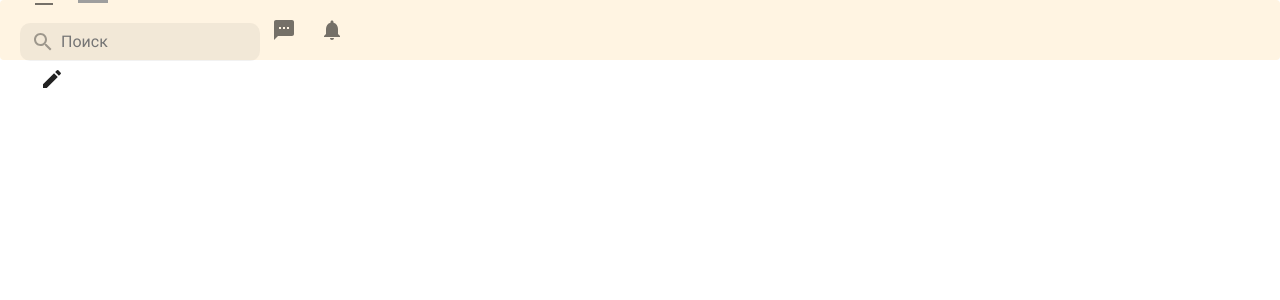
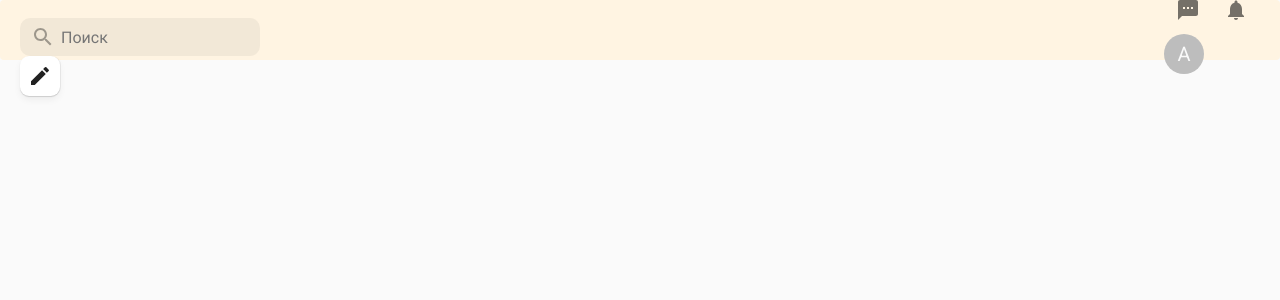
Before and after one commit to kostya-alch/tjurnal, a Next.js app in the folder frontend/: page / in a window 1280 px wide. Shown: the top 300 px of the page. Built offline with nearby package versions, Linux system fonts and the light colour scheme; grey boxes are pictures that could not be loaded.

Commit message:
header finish

```diff
--- a/frontend/components/Header/Header.module.scss
+++ b/frontend/components/Header/Header.module.scss
@@ -1,19 +1,27 @@
 .root {
   display: flex;
   align-items: center;
+  justify-content: space-between;
   background-color: #fff4e2 !important;
   padding: 0 20px;
   height: 60px;
 }
 
+.penButton {
+  width: 40px !important;
+  height: 40px !important;
+  min-width: 40px !important;
+}
+
 .logo {
-  width: 30px;
-  height: 40px;
+  width: 31px;
+  height: 34px;
   margin: 0 20px 0 10px;
 }
 
 .searchBlock {
   position: relative;
+  margin-right: 13px;
 
   :global {
     svg {
@@ -33,6 +41,7 @@
       transition: all 0.2s ease-in-out;
       border: 1px solid transparent;
 
+
       &:hover, &:focus {
         background-color: #fff;
         border-color: darken(#fff4e2, 15%);
--- a/frontend/components/Header/index.tsx
+++ b/frontend/components/Header/index.tsx
@@ -1,5 +1,5 @@
 import { FC } from 'react';
-import { Button, IconButton, Paper } from '@material-ui/core';
+import { Avatar, Button, IconButton, Paper } from '@material-ui/core';
 import Link from 'next/link';
 import SearchIcon from '@material-ui/icons/Search';
 import CreateIcon from '@material-ui/icons/Create';
@@ -26,7 +26,7 @@
           <input placeholder={'Поиск'} />
         </div>
 
-        <Button>
+        <Button className={styles.penButton} variant="contained">
           <CreateIcon />
         </Button>
       </div>
@@ -38,6 +38,11 @@
           {' '}
           <NotificationIcon />
         </IconButton>
+        <Avatar
+          className="ml-10"
+          alt="Avatar"
+          src="https://avatars.mds.yandex.net/i?id=4244360699bdbcc1271a88a804f8c7be_l-4304678-images-thumbs&n=13"
+        />
       </div>
     </Paper>
   );
--- a/frontend/pages/_app.tsx
+++ b/frontend/pages/_app.tsx
@@ -1,8 +1,15 @@
 import 'macro-css';
 import '../styles/globals.css';
+import { CssBaseline, ThemeProvider } from '@material-ui/core';
+import { theme } from '../theme';
 
 function MyApp({ Component, pageProps }) {
-  return <Component {...pageProps} />;
+  return (
+    <ThemeProvider theme={theme}>
+      <CssBaseline />
+      <Component {...pageProps} />
+    </ThemeProvider>
+  );
 }
 
 export default MyApp;
--- a/frontend/theme.ts
+++ b/frontend/theme.ts
@@ -0,0 +1,18 @@
+import { createTheme } from '@material-ui/core';
+
+export const theme = createTheme({
+  overrides: {
+    MuiButton: {
+      root: { borderRadius: '9px' },
+      contained: {
+        backgroundColor: 'white',
+        boxShadow: '0 1px 1px rgb(0 0 0 / 15%), 0 4px 7px rgb(0 0 0 / 5%), 1px 0 0 rgb(0 0 0 / 5%)',
+        '&:hover': {
+          backgroundColor: 'white',
+          boxShadow:
+            '0 1px 1px rgb(0 0 0 / 8%), 0 4px 7px rgb(0 0 0 / 8%), 1px 0 0 rgb(0 0 0 / 8%)',
+        },
+      },
+    },
+  },
+});
```
